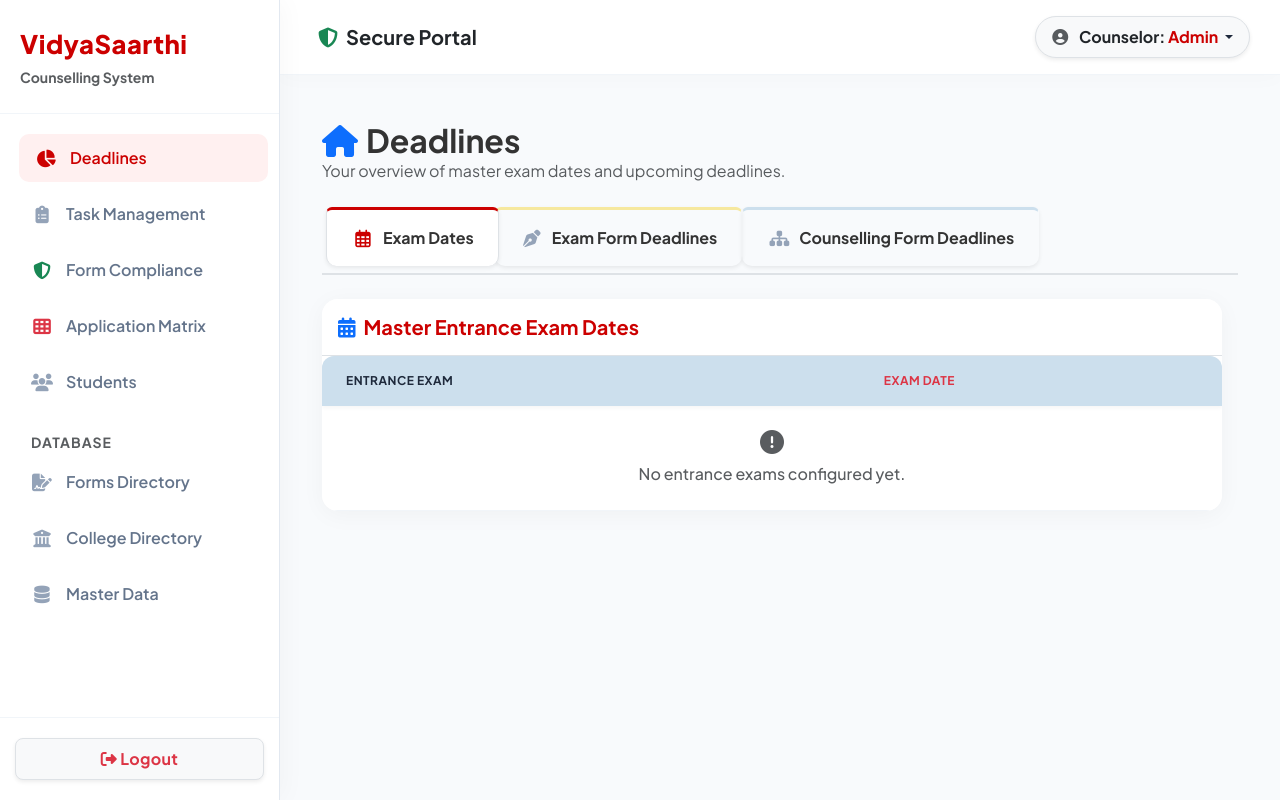
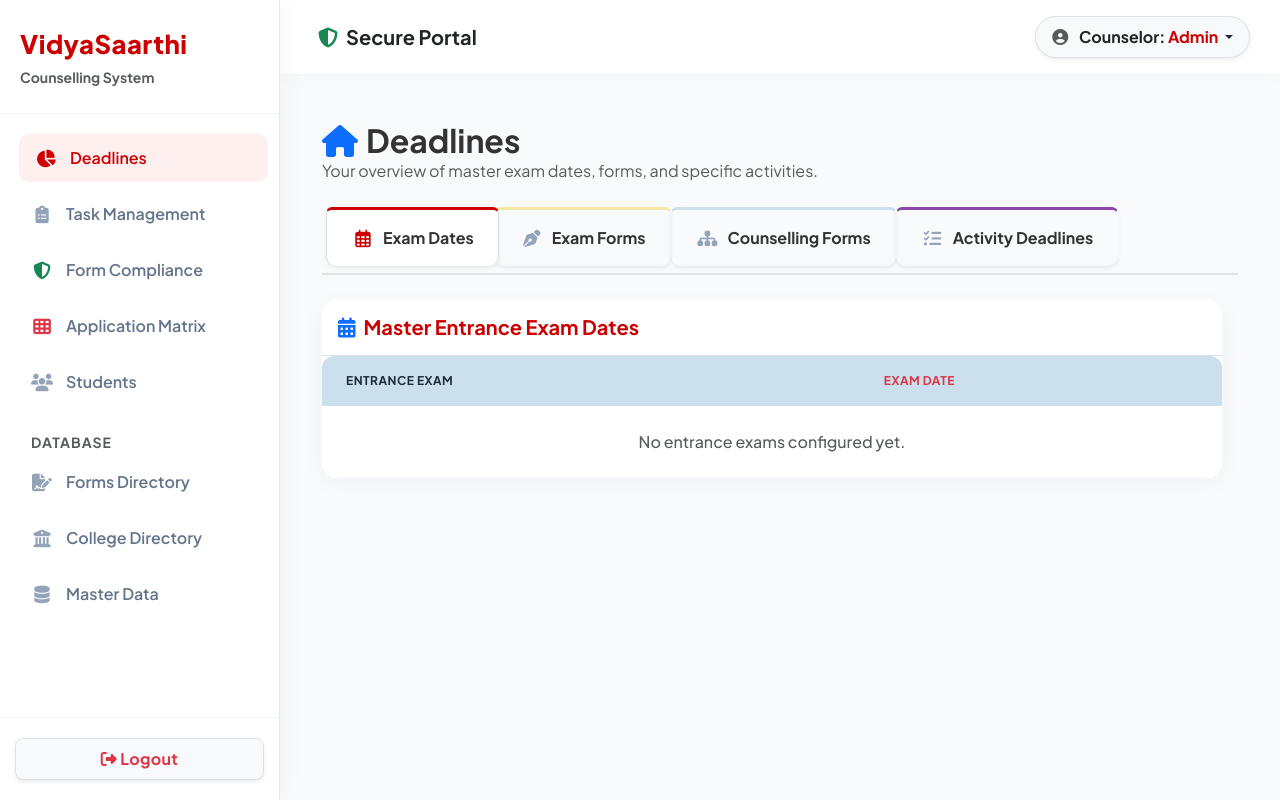
Before and after one commit to vidyaSaarthi/vs_sms, a Flask app: page / in a window 1280 px wide. Run offline with Flask 3, Linux system fonts and the light colour scheme; a user stored in the database is signed in.

Commit message:
8.102 - "Additon of form activities"

```diff
--- a/app.py
+++ b/app.py
@@ -7,6 +7,7 @@ from flask_login import LoginManager, login_user, logout_user, login_required, c
 from werkzeug.security import generate_password_hash, check_password_hash
 from sqlalchemy.exc import IntegrityError, ProgrammingError
 from sqlalchemy.orm import joinedload
+from sqlalchemy import or_
 
 # Consolidated Imports
 from models import db, Staff, Student, Document, State, StateCategory, University, UniversityCategory, Exam, Counselling, Form, CounsellingRound, RoundSchedule, College, StudentCounsellingRegistration, StudentRoundResult, Course, StudentExamResult, Task, FormEvent
@@ -599,34 +600,33 @@ def delete_form_event(event_id):
 # ==========================================
 # DASHBOARD
 # ==========================================
+from sqlalchemy.orm import joinedload
+from sqlalchemy import or_
+
+
 @app.route('/')
 @app.route('/dashboard')
 @login_required
 def dashboard():
     today = date.today()
 
-    master_exams = Exam.query.all()
-    # master_exams_sorted = sorted(master_exams, key=lambda x: x.exam_date or date.max)
-
-    # Show exams if:
-    # 1. Start date is today or in future
-    # 2. OR End date is today or in future (handles the last days of a window)
-    # 3. OR Date is not yet announced
+    # 1. Master Exams
     master_exams_sorted = Exam.query.filter(
         (Exam.exam_date >= today) |
         (Exam.exam_end_date >= today) |
         (Exam.exam_date == None)
     ).order_by(Exam.exam_date.asc()).all()
 
-
-    upcoming_exam_forms = Form.query.options(joinedload(Form.events)).filter(
-        Form.end_date >= today,
-        Form.form_type == 'Exam'
-    ).order_by(Form.end_date.asc()).limit(5).all()
-
-    upcoming_couns_forms = Form.query.options(joinedload(Form.events)).filter(
-        Form.end_date >= today,
-        Form.form_type == 'Counselling'
+    # 2. Upcoming Exam Forms
+    upcoming_exam_forms = Form.query.filter(
+        Form.form_type == 'Exam',
+        or_(Form.end_date >= today, Form.end_date == None)
+    ).order_by(Form.end_date.asc()).limit(10).all()
+
+    # 3. Upcoming Counselling Forms
+    upcoming_couns_forms = Form.query.filter(
+        Form.form_type == 'Counselling',
+        or_(Form.end_date >= today, Form.end_date == None)
     ).order_by(Form.end_date.asc()).all()
 
     counselling_grouped = {}
@@ -641,11 +641,18 @@ def dashboard():
             counselling_grouped[exam_name] = []
         counselling_grouped[exam_name].append(form)
 
-    # 🚨 Notice: Tasks logic has been entirely removed from here to make the dashboard load faster!
+    counselling_grouped = dict(sorted(counselling_grouped.items()))
+
+    # 🚨 4. NEW: Fetch All Upcoming Activities (Regardless of Parent Form)
+    upcoming_activities = FormEvent.query.filter(
+        or_(FormEvent.end_date >= today, FormEvent.end_date == None)
+    ).order_by(FormEvent.end_date.asc()).all()
+
     return render_template('dashboard.html',
                            master_exams=master_exams_sorted,
                            upcoming_exam_forms=upcoming_exam_forms,
-                           counselling_grouped=counselling_grouped)
+                           counselling_grouped=counselling_grouped,
+                           upcoming_activities=upcoming_activities)
 
 
 # ==========================================
--- a/templates/dashboard.html
+++ b/templates/dashboard.html
@@ -6,12 +6,12 @@
     <div class="d-flex justify-content-between align-items-center mb-4">
         <div>
             <h2 class="fw-bold mb-0" style="color: #333;"><i class="fas fa-home text-primary me-2"></i>Deadlines</h2>
-            <p class="text-muted mb-0">Your overview of master exam dates and upcoming deadlines.</p>
+            <p class="text-muted mb-0">Your overview of master exam dates, forms, and specific activities.</p>
         </div>
     </div>
 
     <!-- DASHBOARD TABS -->
-    <ul class="nav nav-tabs mb-4 border-bottom-0" id="dashboardTabs" role="tablist" style="border-bottom: 2px solid #dee2e6 !important;">
+    <ul class="nav nav-tabs mb-4 border-bottom-0" id="dashboardTabs" role="tablist" style="border-bottom: 2px solid #dee2e6 !important; flex-wrap: nowrap; overflow-x: auto;">
         <li class="nav-item" role="presentation">
             <button class="nav-link active fw-bold px-4 py-3 shadow-sm border-bottom-0" id="exams-tab" data-bs-toggle="tab" data-bs-target="#tab-exams" type="button" role="tab" style="border-top: 3px solid var(--brand-red); color: #333;">
                 <i class="far fa-calendar-alt me-2"></i>Exam Dates
@@ -19,12 +19,18 @@
         </li>
         <li class="nav-item" role="presentation">
             <button class="nav-link fw-bold px-4 py-3 shadow-sm border-bottom-0" id="exam-forms-tab" data-bs-toggle="tab" data-bs-target="#tab-exam-forms" type="button" role="tab" style="border-top: 3px solid var(--brand-yellow); color: #333;">
-                <i class="fas fa-pen-nib me-2"></i>Exam Form Deadlines
+                <i class="fas fa-pen-nib me-2"></i>Exam Forms
             </button>
         </li>
         <li class="nav-item" role="presentation">
             <button class="nav-link fw-bold px-4 py-3 shadow-sm border-bottom-0" id="couns-forms-tab" data-bs-toggle="tab" data-bs-target="#tab-couns-forms" type="button" role="tab" style="border-top: 3px solid var(--brand-blue); color: #333;">
-                <i class="fas fa-sitemap me-2"></i>Counselling Form Deadlines
+                <i class="fas fa-sitemap me-2"></i>Counselling Forms
+            </button>
+        </li>
+        <!-- 🚨 4TH TAB FOR ACTIVITIES -->
+        <li class="nav-item" role="presentation">
+            <button class="nav-link fw-bold px-4 py-3 shadow-sm border-bottom-0" id="activities-tab" data-bs-toggle="tab" data-bs-target="#tab-activities" type="button" role="tab" style="border-top: 3px solid #8e44ad; color: #333;">
+                <i class="fas fa-tasks me-2"></i>Activity Deadlines
             </button>
         </li>
     </ul>
@@ -67,11 +71,7 @@
                                     </td>
                                 </tr>
                                 {% else %}
-                                <tr>
-                                    <td colspan="2" class="text-center py-4 text-muted">
-                                        <i class="fas fa-exclamation-circle mb-2 d-block fs-4"></i> No entrance exams configured yet.
-                                    </td>
-                                </tr>
+                                <tr><td colspan="2" class="text-center py-4 text-muted">No entrance exams configured yet.</td></tr>
                                 {% endfor %}
                             </tbody>
                         </table>
@@ -103,40 +101,13 @@
                                     <td class="ps-4 fw-bold">
                                         {{ form.name }}
                                         {% if form.document_link %}
-                                            <a href="{{ form.document_link }}" target="_blank" class="ms-2 text-muted" title="Form Link"><i class="fas fa-external-link-alt"></i></a>
+                                            <a href="{{ form.document_link }}" target="_blank" class="ms-2 text-muted"><i class="fas fa-external-link-alt"></i></a>
                                         {% endif %}
                                     </td>
-                                    <td class="text-danger fw-bold">{{ form.end_date.strftime('%d %b %Y') }}</td>
+                                    <td class="text-danger fw-bold">{{ form.end_date.strftime('%d %b %Y') if form.end_date else 'No Deadline Set' }}</td>
                                 </tr>
-
-                                <!-- 🚨 NEW: Show Events Attached to this Exam Form -->
-                                {% for event in form.events %}
-                                <tr style="background-color: rgba(246, 232, 158, 0.1);">
-                                    <td class="ps-5 text-muted">
-                                        <i class="fas fa-level-up-alt fa-rotate-90 me-2 text-danger"></i>
-                                        <strong>{{ event.event_name }}</strong>
-                                        {% if event.event_link %}
-                                            <a href="{{ event.event_link }}" target="_blank" class="ms-2 text-muted"><i class="fas fa-external-link-alt"></i></a>
-                                        {% endif %}
-                                    </td>
-                                    <td class="text-danger fw-bold">
-                                        {% if event.start_date and event.end_date %}
-                                            {{ event.start_date.strftime('%d %b') }} - {{ event.end_date.strftime('%d %b') }}
-                                        {% elif event.end_date %}
-                                            {{ event.end_date.strftime('%d %b %Y') }}
-                                        {% else %}
-                                            <span class="text-muted small">TBA</span>
-                                        {% endif %}
-                                    </td>
-                                </tr>
-                                {% endfor %}
-
                                 {% else %}
-                                <tr>
-                                    <td colspan="2" class="text-center py-5 text-muted">
-                                        <i class="fas fa-calendar-check fs-4 mb-2 text-success d-block"></i> No upcoming exam form deadlines.
-                                    </td>
-                                </tr>
+                                <tr><td colspan="2" class="text-center py-5 text-muted">No upcoming exam form deadlines.</td></tr>
                                 {% endfor %}
                             </tbody>
                         </table>
@@ -207,34 +160,11 @@
                                                 <td class="ps-4 fw-bold" style="border-left: 3px solid var(--brand-blue);">
                                                     {{ form.name }}
                                                     {% if form.document_link %}
-                                                        <a href="{{ form.document_link }}" target="_blank" class="ms-2 text-muted" title="Form Link"><i class="fas fa-external-link-alt"></i></a>
+                                                        <a href="{{ form.document_link }}" target="_blank" class="ms-2 text-muted"><i class="fas fa-external-link-alt"></i></a>
                                                     {% endif %}
                                                 </td>
-                                                <td class="text-danger fw-bold">{{ form.end_date.strftime('%d %b %Y') }}</td>
+                                                <td class="text-danger fw-bold">{{ form.end_date.strftime('%d %b %Y') if form.end_date else 'No Deadline Set' }}</td>
                                             </tr>
-
-                                            <!-- 🚨 NEW: Show Events Attached to this Counselling Form -->
-                                            {% for event in form.events %}
-                                            <tr style="background-color: rgba(246, 232, 158, 0.1);">
-                                                <td class="ps-5 text-muted" style="border-left: 3px solid var(--brand-blue);">
-                                                    <i class="fas fa-level-up-alt fa-rotate-90 me-2 text-danger"></i>
-                                                    <strong>{{ event.event_name }}</strong>
-                                                    {% if event.event_link %}
-                                                        <a href="{{ event.event_link }}" target="_blank" class="ms-2 text-muted"><i class="fas fa-external-link-alt"></i></a>
-                                                    {% endif %}
-                                                </td>
-                                                <td class="text-danger fw-bold">
-                                                    {% if event.start_date and event.end_date %}
-                                                        {{ event.start_date.strftime('%d %b') }} - {{ event.end_date.strftime('%d %b') }}
-                                                    {% elif event.end_date %}
-                                                        {{ event.end_date.strftime('%d %b %Y') }}
-                                                    {% else %}
-                                                        <span class="text-muted small">TBA</span>
-                                                    {% endif %}
-                                                </td>
-                                            </tr>
-                                            {% endfor %}
-
                                             {% endfor %}
                                         </tbody>
                                     </table>
@@ -242,10 +172,62 @@
                             </div>
                             {% endfor %}
                         {% else %}
-                            <div class="text-center py-5 text-muted">
-                                <i class="fas fa-check-circle fs-4 mb-2 text-success d-block"></i> No upcoming counselling form deadlines.
-                            </div>
+                            <div class="text-center py-5 text-muted">No upcoming counselling form deadlines.</div>
                         {% endif %}
+                    </div>
+                </div>
+            </div>
+        </div>
+
+        <!-- 🚨 TAB 4: NEW ACTIVITIES TAB -->
+        <div class="tab-pane fade" id="tab-activities" role="tabpanel">
+            <div class="card shadow-sm border-0 h-100" style="border-radius: 12px; overflow: hidden; max-width: 900px;">
+                <div class="card-header text-white py-3" style="background-color: #8e44ad;">
+                    <h5 class="mb-0 fw-bold"><i class="fas fa-tasks text-warning me-2"></i>Upcoming Activities & Micro-Deadlines</h5>
+                </div>
+                <div class="card-body p-0">
+                    <div class="table-responsive" style="max-height: 500px; overflow-y: auto;">
+                        <table class="table table-hover mb-0 align-middle">
+                            <thead class="bg-light sticky-top" style="z-index: 1;">
+                                <tr>
+                                    <th class="ps-4 bg-light">Activity Name</th>
+                                    <th class="bg-light">Associated Form</th>
+                                    <th class="text-danger bg-light" style="width: 250px;">Deadline Window</th>
+                                </tr>
+                            </thead>
+                            <tbody>
+                                {% for event in upcoming_activities %}
+                                <tr>
+                                    <td class="ps-4 fw-bold" style="font-size: 1.05rem;">
+                                        <i class="fas fa-level-up-alt fa-rotate-90 text-muted me-2"></i>
+                                        {{ event.event_name }}
+                                        {% if event.event_link %}
+                                            <a href="{{ event.event_link }}" target="_blank" class="ms-2 text-primary"><i class="fas fa-external-link-alt"></i></a>
+                                        {% endif %}
+                                    </td>
+                                    <td class="fw-bold text-secondary">
+                                        {{ event.parent_form.name }}
+                                        <span class="badge border ms-2 bg-light text-dark">{{ event.parent_form.form_type }}</span>
+                                    </td>
+                                    <td class="text-danger fw-bold">
+                                        {% if event.start_date and event.end_date %}
+                                            {{ event.start_date.strftime('%d %b') }} - {{ event.end_date.strftime('%d %b %Y') }}
+                                        {% elif event.end_date %}
+                                            By {{ event.end_date.strftime('%d %b %Y') }}
+                                        {% else %}
+                                            <span class="text-muted">TBA</span>
+                                        {% endif %}
+                                    </td>
+                                </tr>
+                                {% else %}
+                                <tr>
+                                    <td colspan="3" class="text-center py-5 text-muted">
+                                        <i class="fas fa-check-circle fs-4 mb-2 text-success d-block"></i> No upcoming sub-activities or correction windows.
+                                    </td>
+                                </tr>
+                                {% endfor %}
+                            </tbody>
+                        </table>
                     </div>
                 </div>
             </div>
```
Also changed, not shown: other parts of templates/dashboard.html (+9 -31 lines).
